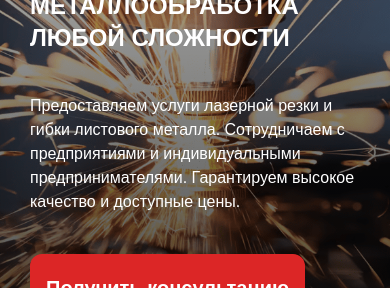
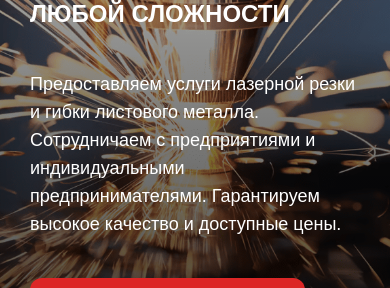
Before and after one commit to CURSEINME/promtehmetal, a Next.js app: page / in a window 390 px wide. Shown: the part 252-540 px from the top of the page. Built offline with nearby package versions, Linux system fonts and the light colour scheme; no server answers.

Commit message:
fix styles

```diff
--- a/src/app/page.tsx
+++ b/src/app/page.tsx
@@ -35,7 +35,7 @@ export default function Home() {
 							КОМПЛЕКСНАЯ МЕТАЛЛООБРАБОТКА ЛЮБОЙ СЛОЖНОСТИ
 						</h1>
 						<div className='flex flex-col'>
-							<p className='text:sm my-10 max-w-[800px] md:text-lg'>
+							<p className='text-lg my-10 max-w-[800px]'>
 								Предоставляем услуги лазерной резки и гибки листового металла.
 								Сотрудничаем с предприятиями и индивидуальными
 								предпринимателями. Гарантируем высокое качество и доступные
--- a/src/app/sections/ProductSections/SectionProductHead.tsx
+++ b/src/app/sections/ProductSections/SectionProductHead.tsx
@@ -24,8 +24,8 @@ export interface IService {
 const SectionProductHead = ({ product }: { product: IService }) => {
 	const { title, description, serviceImage } = product
 	return (
-		<div className='h-full w-full bg-homeOverlay lg:bg-none'>
-			<div className='container relative mx-auto mb-20 flex h-[600px] flex-col-reverse items-center justify-center gap-10 lg:mb-0 lg:grid lg:grid-cols-2'>
+		<div className='relative mb-20 flex h-[600px] w-full bg-homeOverlay lg:mb-0 lg:bg-none'>
+			<div className='container mx-auto flex flex-col items-center justify-center lg:grid lg:grid-cols-2 lg:gap-10'>
 				<div className='flex flex-col'>
 					<h1 className='mb-8 text-3xl font-bold sm:text-5xl md:text-6xl lg:text-7xl'>
 						{title}
@@ -37,7 +37,7 @@ const SectionProductHead = ({ product }: { product: IService }) => {
 						</Button>
 					</FlexLink>
 				</div>
-				<div className='absolute h-full w-full md:mb-0 md:ml-auto lg:relative lg:h-[500px]'>
+				<div className='w-full md:mb-0 md:ml-auto lg:relative lg:h-[500px]'>
 					<Image
 						alt='laser cuttering banner'
 						fill
```
